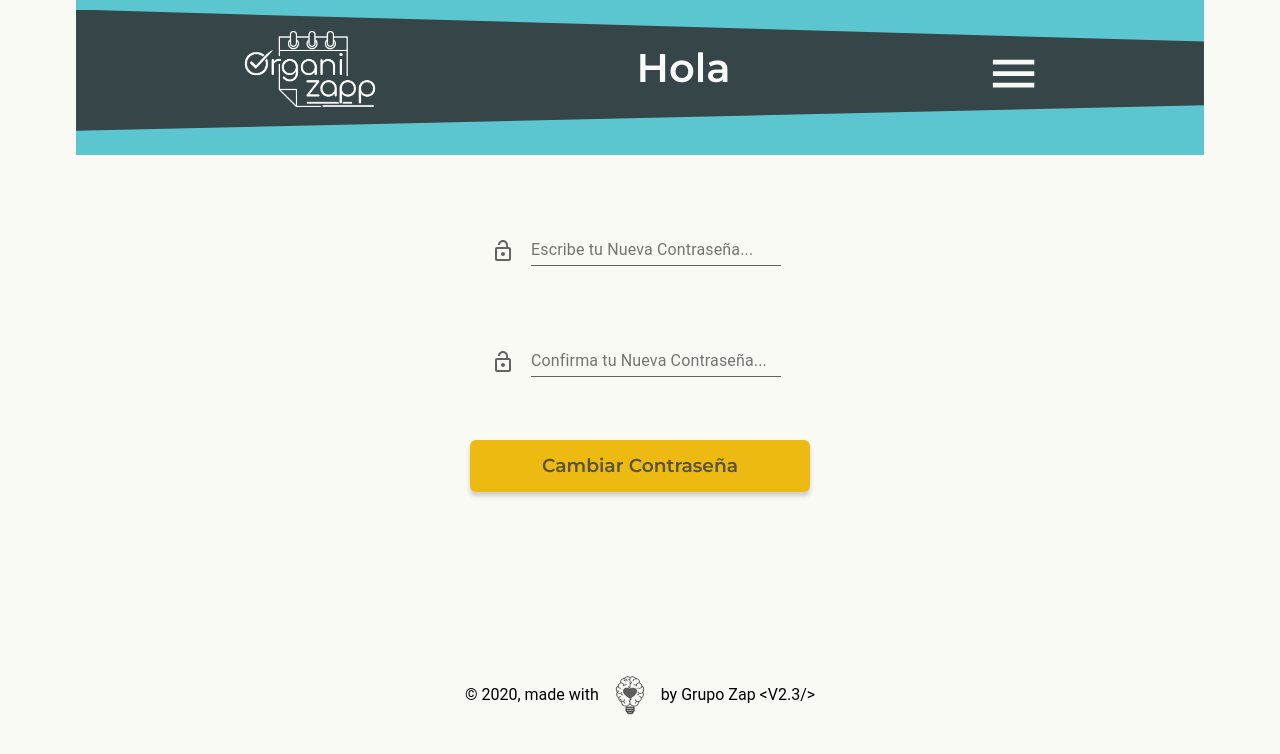
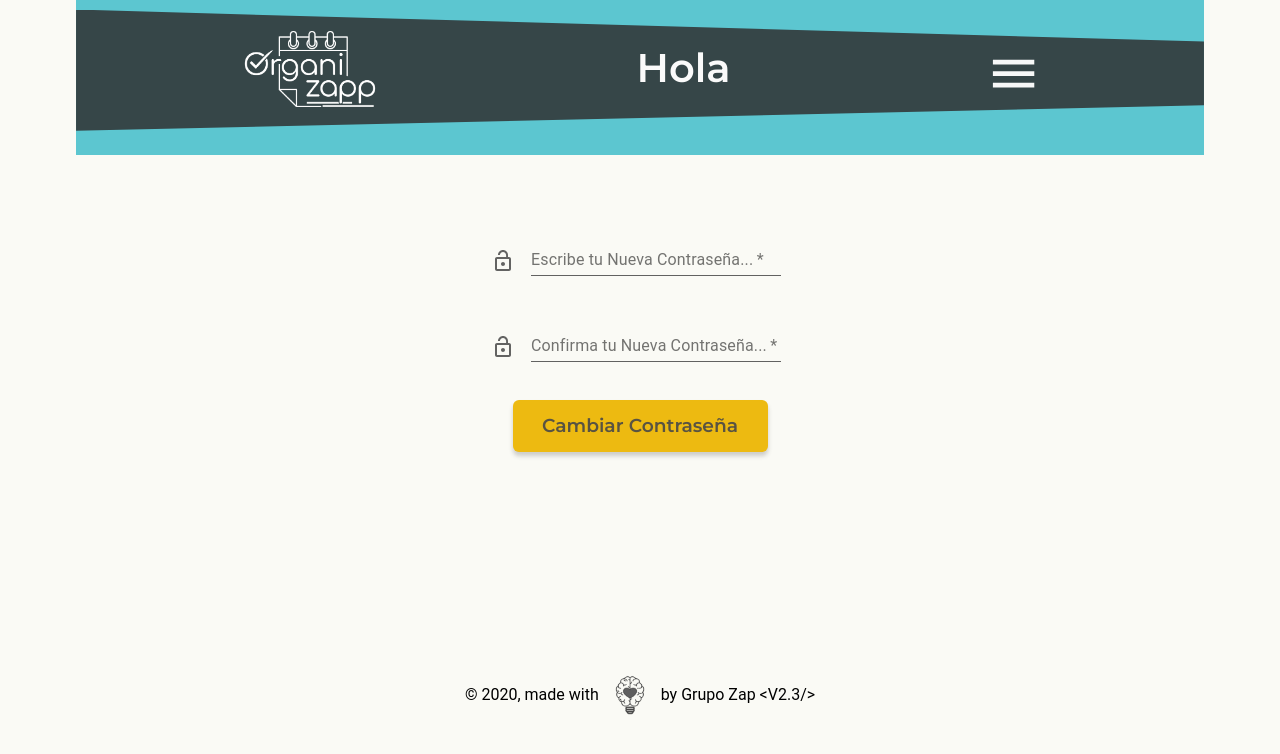
Before and after one commit to grupoZap-V2-3/frontOrganiZapp, a React (Create React App) app: page /change-pass in a window 1280 px wide. Shown: the top 754 px of the page. Built offline with nearby package versions, Linux system fonts and the light colour scheme.

Commit message:
login page: password/mail hint removed, changepasswordPage: password validators, reuired attributes in forms

```diff
--- a/src/components/LoginForm/index.js
+++ b/src/components/LoginForm/index.js
@@ -1,9 +1,8 @@
-import React, {useState} from 'react';
+import React, { useState } from 'react';
 import './index.scss';
 import { TextField, Grid, makeStyles } from '@material-ui/core';
 import { EmailOutlined, LockOutlined } from '@material-ui/icons';
 import ButtonLarge from '../ButtonLarge';
-import { validatePassword, validateEmail } from './../../services/validations';
 
 const useStyles = makeStyles(theme => ({
   textField: {
@@ -18,20 +17,20 @@ const LoginForm = () => {
 
   const [emailValue, setEmailValue] = useState('');
   const [passwordValue, setPasswordValue] = useState('');
-  const [passwordHelperText, setPasswordHelperText] = useState('');
-  const [emailHelperText, setEmailHelperText] = useState('');
+  // const [passwordHelperText, setPasswordHelperText] = useState('');
+  // const [emailHelperText, setEmailHelperText] = useState('');
 
   const handleSubmitForm = (e) => {
     e.preventDefault();
-    const { isValid: isPasswordValid, errorMessage: passwordErrorMessage } = validatePassword(passwordValue);
-    const { isValid: isEmailValid, errorMessage: emailErrorMessage } = validateEmail(emailValue);
-    if(!isEmailValid || !isPasswordValid) {
-      setEmailHelperText(emailErrorMessage);
-      setPasswordHelperText(passwordErrorMessage);
-    }
+    // const { isValid: isPasswordValid, errorMessage: passwordErrorMessage } = validatePassword(passwordValue);
+    // const { isValid: isEmailValid, errorMessage: emailErrorMessage } = validateEmail(emailValue);
+    // if(!isEmailValid || !isPasswordValid) {
+    //   setEmailHelperText(emailErrorMessage);
+    //   setPasswordHelperText(passwordErrorMessage);
+    // }
   }
 
-  return(
+  return (
     <form onSubmit={handleSubmitForm} className="loginFormContent">
       <Grid container spacing={1} alignItems="flex-end">
         <Grid item>
@@ -39,12 +38,12 @@ const LoginForm = () => {
           <TextField
             id="input-with-icon-grid"
             className={classes.textField}
-            type="email"
             label="Correo..."
-            helperText={emailHelperText}
+            // helperText={emailHelperText}
             value={emailValue}
             onChange={(e) => setEmailValue(e.target.value)}
             autoComplete="off"
+            required="required"
           />
         </Grid>
       </Grid>
@@ -55,11 +54,12 @@ const LoginForm = () => {
             id="input2-with-icon-grid-password"
             className={classes.textField}
             label="Contraseña..."
-            helperText={passwordHelperText}
+            // helperText={passwordHelperText}
             value={passwordValue}
             onChange={(e) => setPasswordValue(e.target.value)}
             autoComplete="off"
             type="password"
+            required="required"
           />
         </Grid>
       </Grid>
--- a/src/index.css
+++ b/src/index.css
@@ -6,7 +6,7 @@ body {
   -webkit-font-smoothing: antialiased;
   -moz-osx-font-smoothing: grayscale;
 }
-
+.cf-required {display: none}
 code {
   font-family: source-code-pro, Menlo, Monaco, Consolas, 'Courier New',
     monospace;
--- a/src/pages/ChangePasswordPage/index.js
+++ b/src/pages/ChangePasswordPage/index.js
@@ -1,4 +1,4 @@
-import React from 'react';
+import React, { useState } from 'react';
 import './index.scss';
 import MainHeader from '../../components/MainHeader';
 import ButtonLarge from '../../components/ButtonLarge';
@@ -6,6 +6,7 @@ import MainFooter from '../../components/MainFooter';
 import { TextField, Grid } from '@material-ui/core';
 import { makeStyles } from '@material-ui/core/styles';
 import { LockOpen } from '@material-ui/icons';
+import { validatePassword } from './../../services/validations';
 
 const useStyles = makeStyles(theme => ({
   textField: {
@@ -17,20 +18,41 @@ const useStyles = makeStyles(theme => ({
 
 const ChangePasswordPage = () => {
   const classes = useStyles();
+
+  const [passwordValue, setPasswordValue] = useState('');
+  const [passwordHelperText, setPasswordHelperText] = useState('');
+  const [repeatPasswordValue, setRepeatPasswordValue] = useState('');
+  const [repeatPasswordHelperText, setRepeatPasswordHelperText] = useState('');
+
+
+  const handleSubmitForm = (e) => {
+    const { isValid: isPasswordValid, errorMessage: passwordErrorMessage, validMessage: passwordValidMessage } = validatePassword(passwordValue);
+    e.preventDefault();
+    isPasswordValid ? setPasswordHelperText(passwordValidMessage) : setPasswordHelperText(passwordErrorMessage);
+    (passwordValue === repeatPasswordValue && isPasswordValid) ? setRepeatPasswordHelperText('Contraseñas Coinciden!') : repeatPasswordValue === '' ? setRepeatPasswordHelperText('') : setRepeatPasswordHelperText('No coinciden la contraseñas ingresadas');
+  }
+
   return (
     <section>
       <MainHeader />
       <div className="ChangePassContentWrapper">
         {/* Material Changepassword Input */}
+        <form onSubmit={handleSubmitForm} className="passwordFormContent">
           <Grid container spacing={1} alignItems="flex-end">
             <Grid item>
               <LockOpen />
             </Grid>
             <Grid item>
-            <TextField id="input-with-icon-grid"
+              <TextField
+                id="input-with-icon-grid"
                 className={classes.textField}
                 type="password"
                 label="Escribe tu Nueva Contraseña..."
+                value={passwordValue}
+                onChange={(e) => setPasswordValue(e.target.value)}
+                autoComplete="off"
+                helperText={passwordHelperText}
+                required="required"
               />
             </Grid>
           </Grid>
@@ -40,18 +62,25 @@ const ChangePasswordPage = () => {
               <LockOpen />
             </Grid>
             <Grid item>
-            <TextField id="input-with-icon-grid"
+              <TextField
+                id="input-with-icon-grid"
                 className={classes.textField}
                 type="password"
                 label="Confirma tu Nueva Contraseña..."
+                value={repeatPasswordValue}
+                onChange={(e) => setRepeatPasswordValue(e.target.value)}
+                autoComplete="off"
+                helperText={repeatPasswordHelperText}
+                required="required"
               />
             </Grid>
           </Grid>
           <ButtonLarge text="Cambiar Contraseña" />
+        </form>
       </div>
       {/* Footer */}
       <div className="footer">
-        <MainFooter/>
+        <MainFooter />
       </div>
     </section>
   );
--- a/src/pages/ChangePasswordPage/index.scss
+++ b/src/pages/ChangePasswordPage/index.scss
@@ -2,6 +2,15 @@
 @import './../../theme/variables.scss';
 @import './../../theme/globals.scss';
 
+.passwordFormContent{
+  display: flex;
+  justify-content: space-evenly;
+  flex-direction: column;
+  align-items: center;
+  height: 300px;
+  width: 300px;
+  padding-bottom: 30px;
+}
 .ChangePassContentWrapper{
   display: flex;
   justify-content: space-evenly;
--- a/src/services/validations.js
+++ b/src/services/validations.js
@@ -1,9 +1,9 @@
 export const validatePassword = (passwordValue) => {
   const validCharacters = {
-    lowerCaseLetters : /[a-z]+/,
-    upperCaseLetters : /[A-Z]+/,
-    numbers : /[0-9]+/,
-    minLength : 7,
+    lowerCaseLetters: /[a-z]+/,
+    upperCaseLetters: /[A-Z]+/,
+    numbers: /[0-9]+/,
+    minLength: 7,
   }
   const hasValidLength = passwordValue.length > validCharacters.minLength;
   const hasNumber = passwordValue.match(validCharacters.numbers);
@@ -11,12 +11,13 @@ export const validatePassword = (passwordValue) => {
   const hasLowerCaseLetter = passwordValue.match(validCharacters.lowerCaseLetters);
   const isValid = hasValidLength && hasNumber && hasUpperCaseLetter && hasLowerCaseLetter;
   const errorMessage = 'La contraseña debe contener al menos: 8 digitos, una letra minúscula, una mayúscula y un número';
-  return isValid ? { valid: true } : { valid: false, errorMessage };
+  const validMessage = 'Formato Válido';
+  return isValid ? { valid: true, validMessage } : { valid: false, errorMessage };
 }
 
 export const validateEmail = (emailValue) => {
   // eslint-disable-next-line no-useless-escape
-  const validMailPattern =  /^\w+([\.-]?\w+)*@\w+([\.-]?\w+)*(\.\w{2,3})+$/;
+  const validMailPattern = /^\w+([\.-]?\w+)*@\w+([\.-]?\w+)*(\.\w{2,3})+$/;
   const isValid = emailValue.match(validMailPattern);
   const errorMessage = 'Verifique su Correo/Formato Inválido';
   return isValid ? { valid: true } : { valid: false, errorMessage };
```
Lines whose indentation alone changed are shown as unchanged.
